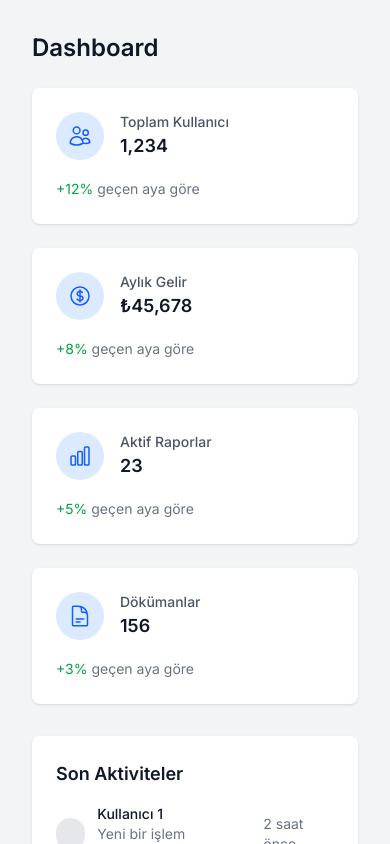
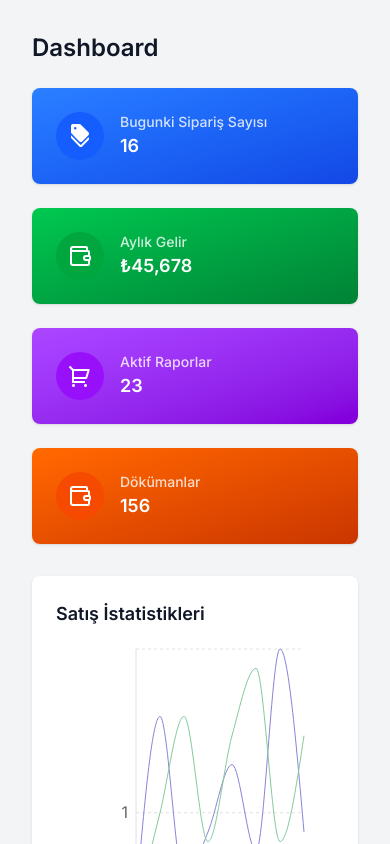
Before and after one commit to vlkngum/customer-entegrasyon-moria-demo, a Next.js app: page / in a window 390 px wide. Built offline with nearby package versions, Linux system fonts and the light colour scheme.

Commit message:
Dashboard güncellendi

```diff
--- a/package.json
+++ b/package.json
@@ -16,7 +16,8 @@
     "next": "15.3.3",
     "react": "^19.0.0",
     "react-dom": "^19.0.0",
-    "react-icons": "^5.5.0"
+    "react-icons": "^5.5.0",
+    "recharts": "^2.15.3"
   },
   "devDependencies": {
     "@eslint/eslintrc": "^3",
--- a/src/app/page.tsx
+++ b/src/app/page.tsx
@@ -1,16 +1,45 @@
-import {
-  UsersIcon,
-  ChartBarIcon,
-  DocumentTextIcon,
-  CurrencyDollarIcon
-} from '@heroicons/react/24/outline';
+"use client";
+
+import { MdDiscount } from "react-icons/md";
+import { LuWallet } from "react-icons/lu";
+import { RiShoppingCart2Line } from "react-icons/ri";
+import StatCard from "@/components/dashboard/StatCard";
+import ActivityList from "@/components/dashboard/ActivityList";
+import QuickActions from "@/components/dashboard/QuickActions";
+import SalesStatisticsChart from "@/components/dashboard/SalesStatisticsChart";
 import Image from 'next/image';
 
 const stats = [
-  { name: 'Toplam Kullanıcı', value: '1,234', icon: UsersIcon, change: '+12%' },
-  { name: 'Aylık Gelir', value: '₺45,678', icon: CurrencyDollarIcon, change: '+8%' },
-  { name: 'Aktif Raporlar', value: '23', icon: ChartBarIcon, change: '+5%' },
-  { name: 'Dökümanlar', value: '156', icon: DocumentTextIcon, change: '+3%' },
+  { name: 'Bugunki Sipariş Sayısı', value: '16', icon: MdDiscount, change: '+12%', gradient: 'blue' as const },
+  { name: 'Aylık Gelir', value: '₺45,678', icon: LuWallet, change: '+8%', gradient: 'green' as const },
+  { name: 'Aktif Raporlar', value: '23', icon: RiShoppingCart2Line, change: '+5%', gradient: 'purple' as const },
+  { name: 'Dökümanlar', value: '156', icon: LuWallet, change: '+3%', gradient: 'orange' as const },
+];
+
+const activities = [
+  { id: 1, user: 'Kullanıcı 1', action: 'Yeni bir işlem gerçekleştirdi', time: '2 saat önce' },
+  { id: 2, user: 'Kullanıcı 2', action: 'Yeni bir işlem gerçekleştirdi', time: '3 saat önce' },
+  { id: 3, user: 'Kullanıcı 3', action: 'Yeni bir işlem gerçekleştirdi', time: '4 saat önce' },
+  { id: 4, user: 'Kullanıcı 4', action: 'Yeni bir işlem gerçekleştirdi', time: '5 saat önce' },
+  { id: 5, user: 'Kullanıcı 5', action: 'Yeni bir işlem gerçekleştirdi', time: '6 saat önce' },
+];
+
+const quickActions = [
+  { label: 'Yeni Kullanıcı Ekle', color: 'blue' as const, onClick: () => console.log('Yeni Kullanıcı') },
+  { label: 'Rapor Oluştur', color: 'green' as const, onClick: () => console.log('Rapor') },
+  { label: 'Döküman Yükle', color: 'purple' as const, onClick: () => console.log('Döküman') },
+  { label: 'Ayarları Düzenle', color: 'orange' as const, onClick: () => console.log('Ayarlar') },
+];
+
+const salesData = [
+  { date: '03-06-2025', sales: 0.1, revenue: 0 },
+  { date: '07-06-2025', sales: 2, revenue: 1 },
+  { date: '11-06-2025', sales: 0.3, revenue: 2 },
+  { date: '15-06-2025', sales: 0.8, revenue: 0.7 },
+  { date: '19-06-2025', sales: 1.5, revenue: 1.8 },
+  { date: '23-06-2025', sales: 0.6, revenue: 2.5 },
+  { date: '27-06-2025', sales: 2.7, revenue: 0.7 },
+  { date: '31-06-2025', sales: 0.8, revenue: 1.8 },
 ];
 
 export default function Home() {
@@ -18,76 +47,17 @@ export default function Home() {
     <div>
       <h1 className="text-2xl font-semibold text-gray-900 mb-6">Dashboard</h1>
 
-      <div className="grid grid-cols-1 md:grid-cols-2 lg:grid-cols-4 gap-6">
+      <div className="grid grid-cols-1 md:grid-cols-2 lg:grid-cols-4 gap-6 mb-8">
         {stats.map((stat) => (
-          <div
-            key={stat.name}
-            className="bg-white rounded-lg shadow p-6"
-          >
-            <div className="flex items-center">
-              <div className="p-3 rounded-full bg-blue-100">
-                <stat.icon className="h-6 w-6 text-blue-600" />
-              </div>
-              <div className="ml-4">
-                <p className="text-sm font-medium text-gray-600">{stat.name}</p>
-                <p className="text-lg font-semibold text-gray-900">{stat.value}</p>
-              </div>
-            </div>
-            <div className="mt-4">
-              <span className="text-sm text-green-600">{stat.change}</span>
-              <span className="text-sm text-gray-500"> geçen aya göre</span>
-            </div>
-          </div>
+          <StatCard key={stat.name} {...stat} />
         ))}
       </div>
 
-      <div className="mt-8 grid grid-cols-1 lg:grid-cols-2 gap-6">
-        <div className="bg-white rounded-lg shadow p-6">
-          <h2 className="text-lg font-semibold text-gray-900 mb-4">Son Aktiviteler</h2>
-          <div className="space-y-4">
-            {[1, 2, 3, 4, 5].map((i) => (
-              <div key={i} className="flex items-center justify-between">
-                <div className="flex items-center">
-                  <div className="h-8 w-8 rounded-full bg-gray-200"></div>
-                  <div className="ml-3">
-                    <p className="text-sm font-medium text-gray-900">Kullanıcı {i}</p>
-                    <p className="text-sm text-gray-500">Yeni bir işlem gerçekleştirdi</p>
-                  </div>
-                </div>
-                <span className="text-sm text-gray-500">2 saat önce</span>
-              </div>
-            ))}
-          </div>
-        </div>
-
-        <div className="bg-white rounded-lg shadow p-6">
-          <h2 className="text-lg font-semibold text-gray-900 mb-4">Hızlı İşlemler</h2>
-          <div className="grid grid-cols-2 gap-4">
-            <button className="p-4 bg-blue-50 rounded-lg text-blue-600 hover:bg-blue-100 transition-colors">
-              Yeni Kullanıcı Ekle
-            </button>
-            <button className="p-4 bg-green-50 rounded-lg text-green-600 hover:bg-green-100 transition-colors">
-              Rapor Oluştur
-            </button>
-            <button className="p-4 bg-purple-50 rounded-lg text-purple-600 hover:bg-purple-100 transition-colors">
-              Döküman Yükle
-            </button>
-            <button className="p-4 bg-orange-50 rounded-lg text-orange-600 hover:bg-orange-100 transition-colors">
-              Ayarları Düzenle
-            </button>
-          </div>
-        </div>
+      <div className="mb-8">
+        <SalesStatisticsChart data={salesData} />
       </div>
 
-      <Image
-        src="/cmapps-logo"
-        alt="CMApps Logo"
-        width={0}
-        height={0}
-        sizes="100vw"
-        style={{ width: '100%', height: 'auto' }}
-        priority
-      />
+
     </div>
   );
 }
--- a/src/components/Sidebar.tsx
+++ b/src/components/Sidebar.tsx
@@ -159,7 +159,7 @@ export default function Sidebar() {
     >
       <div className="flex items-center justify-between px-4 py-4 border-b border-black/20">
         {!isCollapsed && (
-          <div className='flex-1'>
+          <div className='flex-1 px-5'>
             <Image
               src="/cmapps-logo.svg"
               alt="CMApps Logo"
@@ -175,7 +175,7 @@ export default function Sidebar() {
           onClick={togglePin}
           className={`p-1 rounded-full hover:bg-gray-100 ${isPinned ? 'text-blue-500' : 'text-gray-500'} relative group`}
         >
-          {isPinned ? <FaThumbtack className="h-5 w-5" /> : <FaThumbtack className="h-5 w-5" />}
+          {isPinned ? <FaThumbtack className="h-4 w-4" /> : <FaThumbtack className="h-4 w-4" />}
           <span className="absolute left-full ml-2 px-2 py-1 bg-gray-800 text-white text-sm rounded opacity-0 group-hover:opacity-100 transition-opacity whitespace-nowrap">
             Menüyü Sabitle
           </span>
@@ -192,7 +192,7 @@ export default function Sidebar() {
                 onClick={() => item.hasSubmenu ? toggleSubmenu(item.name) : null}
                 className={`flex items-center px-6 py-3 cursor-pointer ${
                   item.name === 'Ekle'
-                    ? 'text-blue-500 hover:bg-[#e8f2ff] hover:bg-white'
+                    ? 'text-blue-500 hover:bg-white'
                     : 'text-gray-700 hover:text-blue-500 hover:bg-gray-100'
                 } ${
                   isActive ? 'bg-gray-100 border-r-4 border-blue-500' : ''
--- /dev/null
+++ b/src/components/dashboard/ActivityList.tsx
@@ -0,0 +1,32 @@
+interface Activity {
+  id: number;
+  user: string;
+  action: string;
+  time: string;
+}
+
+interface ActivityListProps {
+  activities: Activity[];
+}
+
+export default function ActivityList({ activities }: ActivityListProps) {
+  return (
+    <div className="bg-white rounded-lg shadow p-6">
+      <h2 className="text-lg font-semibold text-gray-900 mb-4">Son Aktiviteler</h2>
+      <div className="space-y-4">
+        {activities.map((activity) => (
+          <div key={activity.id} className="flex items-center justify-between">
+            <div className="flex items-center">
+              <div className="h-8 w-8 rounded-full bg-gray-200"></div>
+              <div className="ml-3">
+                <p className="text-sm font-medium text-gray-900">{activity.user}</p>
+                <p className="text-sm text-gray-500">{activity.action}</p>
+              </div>
+            </div>
+            <span className="text-sm text-gray-500">{activity.time}</span>
+          </div>
+        ))}
+      </div>
+    </div>
+  );
+}
--- /dev/null
+++ b/src/components/dashboard/QuickActions.tsx
@@ -0,0 +1,38 @@
+interface QuickAction {
+  label: string;
+  color: 'blue' | 'green' | 'purple' | 'orange';
+  onClick: () => void;
+}
+
+interface QuickActionsProps {
+  actions: QuickAction[];
+}
+
+export default function QuickActions({ actions }: QuickActionsProps) {
+  const getColorClasses = (color: QuickAction['color']) => {
+    const colors = {
+      blue: 'bg-blue-50 text-blue-600 hover:bg-blue-100',
+      green: 'bg-green-50 text-green-600 hover:bg-green-100',
+      purple: 'bg-purple-50 text-purple-600 hover:bg-purple-100',
+      orange: 'bg-orange-50 text-orange-600 hover:bg-orange-100',
+    };
+    return colors[color];
+  };
+
+  return (
+    <div className="bg-white rounded-lg shadow p-6">
+      <h2 className="text-lg font-semibold text-gray-900 mb-4">Hızlı İşlemler</h2>
+      <div className="grid grid-cols-2 gap-4">
+        {actions.map((action, index) => (
+          <button
+            key={index}
+            onClick={action.onClick}
+            className={`p-4 rounded-lg transition-colors ${getColorClasses(action.color)}`}
+          >
+            {action.label}
+          </button>
+        ))}
+      </div>
+    </div>
+  );
+}
--- /dev/null
+++ b/src/components/dashboard/SalesStatisticsChart.tsx
@@ -0,0 +1,57 @@
+"use client";
+
+import { useState } from 'react';
+import { LineChart, Line, XAxis, YAxis, CartesianGrid, Tooltip, ResponsiveContainer } from 'recharts';
+
+interface SalesData {
+  date: string;
+  sales: number;
+  revenue: number;
+}
+
+interface SalesStatisticsChartProps {
+  data: SalesData[];
+}
+
+const CustomTooltip = ({ active, payload, label }: any) => {
+  if (active && payload && payload.length) {
+    return (
+      <div className="bg-white p-4 rounded-lg shadow border border-gray-200 text-sm">
+        <p className="font-semibold text-gray-900 mb-1">{`Tarih: ${label}`}</p>
+        <p className="text-gray-700">{`Sipariş Sayısı: ${payload[0].value}`}</p>
+        <p className="text-gray-700">{`Ciro : ${payload[1].value} ₺`}</p>
+      </div>
+    );
+  }
+  return null;
+};
+
+export default function SalesStatisticsChart({ data }: SalesStatisticsChartProps) {
+  const [tooltipData, setTooltipData] = useState(null);
+
+  return (
+    <div className="bg-white rounded-lg shadow p-6">
+      <h2 className="text-lg font-semibold text-gray-900 mb-4">Satış İstatistikleri</h2>
+      <div style={{ width: '100%', height: 300 }}>
+        <ResponsiveContainer width="100%" height="100%">
+          <LineChart
+            data={data}
+            margin={{
+              top: 5,
+              right: 30,
+              left: 20,
+              bottom: 5,
+            }}
+          >
+            <CartesianGrid strokeDasharray="3 3" vertical={false} stroke="#e0e0e0" />
+            <XAxis dataKey="date" tickLine={false} axisLine={{ stroke: '#e0e0e0' }} />
+            <YAxis tickLine={false} axisLine={{ stroke: '#e0e0e0' }} domain={[0, 1]} ticks={[0, 0.25, 0.5, 0.75, 1]} />
+            <Tooltip content={<CustomTooltip />} />
+            <Line type="monotone" dataKey="sales" stroke="#8884d8" activeDot={{ r: 8 }} dot={false} />
+            <Line type="monotone" dataKey="revenue" stroke="#82ca9d" activeDot={{ r: 8 }} dot={false} />
+          </LineChart>
+        </ResponsiveContainer>
+      </div>
+    </div>
+  );
+}
--- /dev/null
+++ b/src/components/dashboard/StatCard.tsx
@@ -0,0 +1,47 @@
+import { IconType } from 'react-icons';
+
+type GradientType = 'blue' | 'green' | 'purple' | 'orange';
+
+interface StatCardProps {
+  name: string;
+  value: string;
+  icon: IconType;
+  change: string;
+  gradient?: GradientType;
+}
+
+export default function StatCard({ name, value, icon: Icon, change, gradient = 'blue' }: StatCardProps) {
+  const getGradientClasses = (gradient: GradientType) => {
+    const gradients: Record<GradientType, string> = {
+      blue: 'from-blue-500 to-blue-700',
+      green: 'from-green-500 to-green-700',
+      purple: 'from-purple-500 to-purple-700',
+      orange: 'from-orange-500 to-orange-700',
+    };
+    return gradients[gradient];
+  };
+
+  const getIconClasses = (gradient: GradientType) => {
+    const colors: Record<GradientType, string> = {
+      blue: 'bg-blue-600 text-white',
+      green: 'bg-green-600 text-white',
+      purple: 'bg-purple-600 text-white',
+      orange: 'bg-orange-600 text-white',
+    };
+    return colors[gradient];
+  };
+
+  return (
+    <div className={`bg-gradient-to-br ${getGradientClasses(gradient)} rounded-lg shadow p-6 transition-all duration-300 hover:shadow-xl hover:cursor-pointer hover:-translate-y-2`}>
+      <div className="flex items-center">
+        <div className={`p-3 rounded-full ${getIconClasses(gradient)}`}>
+          <Icon className="h-6 w-6" />
+        </div>
+        <div className="ml-4">
+          <p className="text-sm font-medium text-white/80">{name}</p>
+          <p className="text-lg font-semibold text-white">{value}</p>
+        </div>
+      </div>
+    </div>
+  );
+}
```
